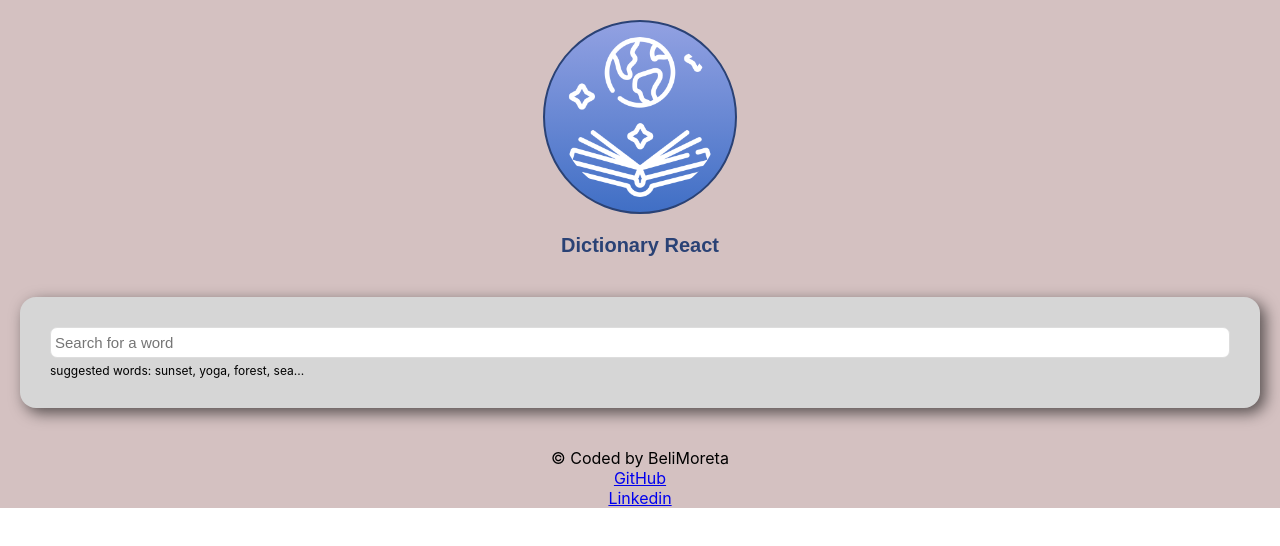
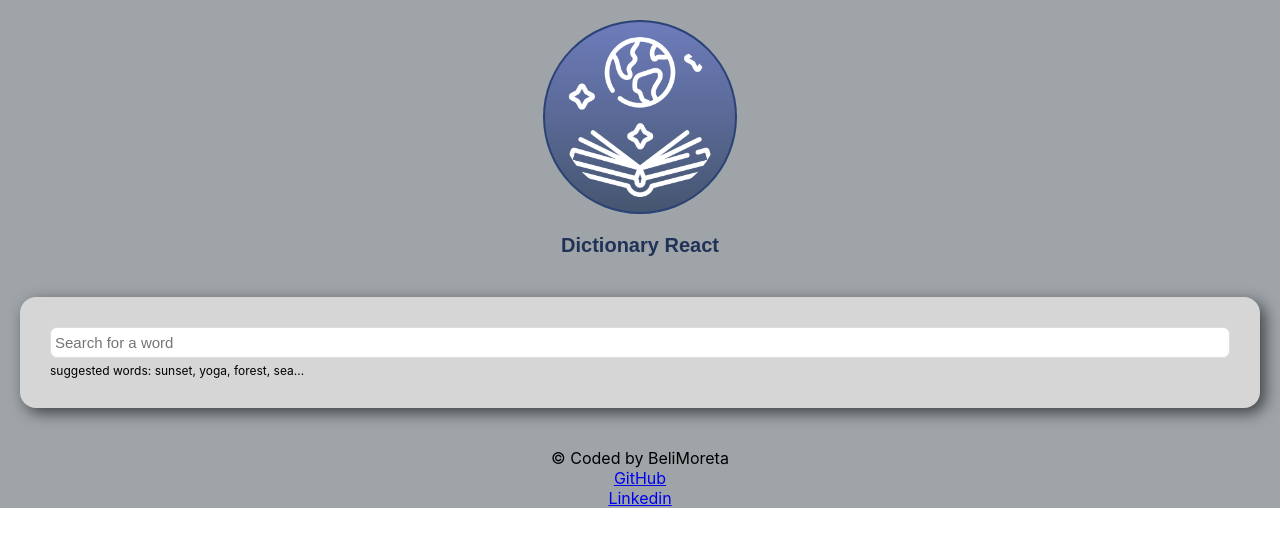
Before and after one commit to BeliMoreta/dictionary-react, a React (Create React App) app: page / in a window 1280 px wide. Shown: the top 546 px of the page. Built offline with nearby package versions, Linux system fonts and the light colour scheme; no server answers.

Commit message:
more css

```diff
--- a/src/App.css
+++ b/src/App.css
@@ -1,6 +1,6 @@
 .App {
 
-  background-color: rgb(212, 193, 193);
+  background-color: rgba(133, 140, 145, 0.788);
 }
 
 .App-logo {
@@ -10,7 +10,7 @@
   pointer-events: none;
   color: white;
   border: rgb(42, 66, 117) 2px solid;
-  background-image: linear-gradient(to top, #406fc5 0%, #92a1e2 100%);
+  background-image: linear-gradient(to top, #081f4996 0%, #6e7cbb 100%);
   border-radius: 100px;
   padding: 15px 15px;
   max-width: 500px;
@@ -21,7 +21,7 @@
 .Name {
   text-align: center;
   font-family: "Chivo", sans-serif;
-  color: rgb(42, 66, 117);
+  color: rgb(32, 50, 88);
   font-weight: bolder;
   font-size: 20px;
 }
--- a/src/Dictionary.css
+++ b/src/Dictionary.css
@@ -1,5 +1,5 @@
 .Dictionary {
-    background-color: rgb(212, 193, 193);
+    background-color: rgba(133, 140, 145, 0);
 
 }
 
```
